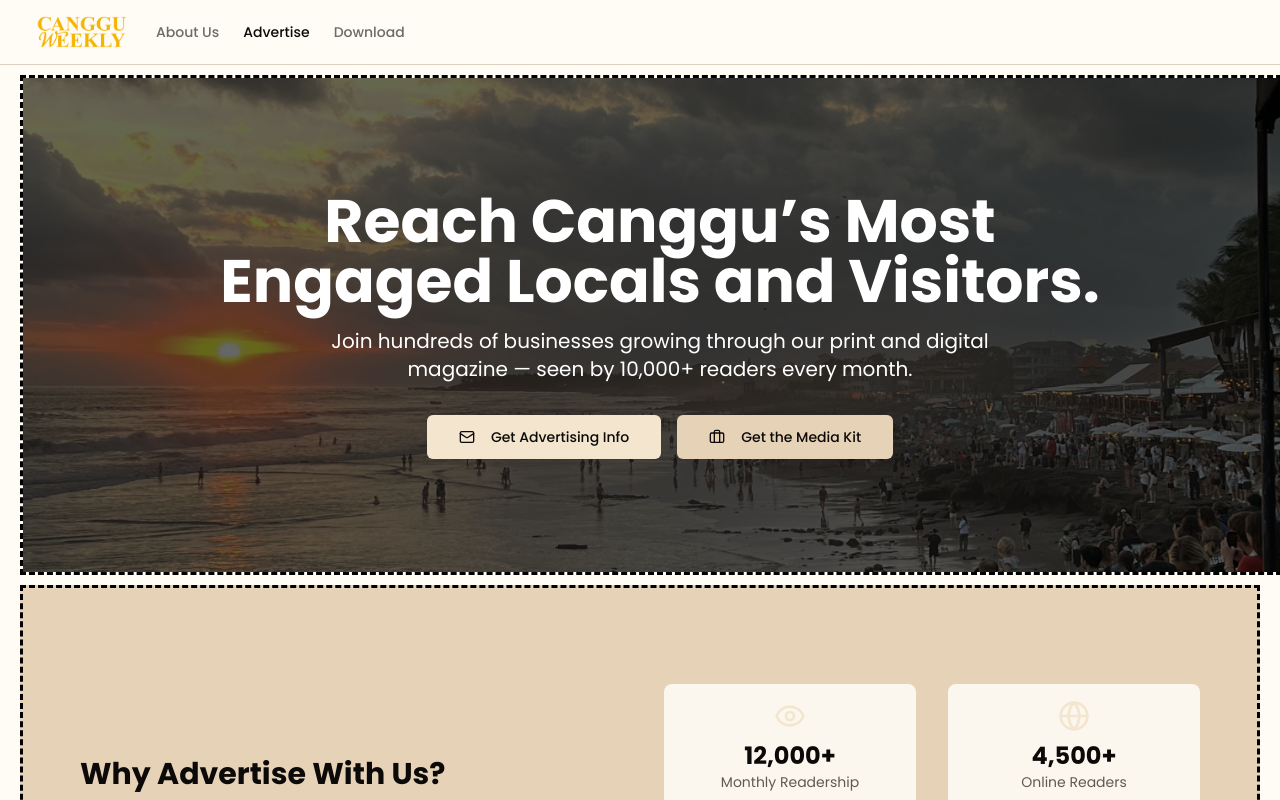
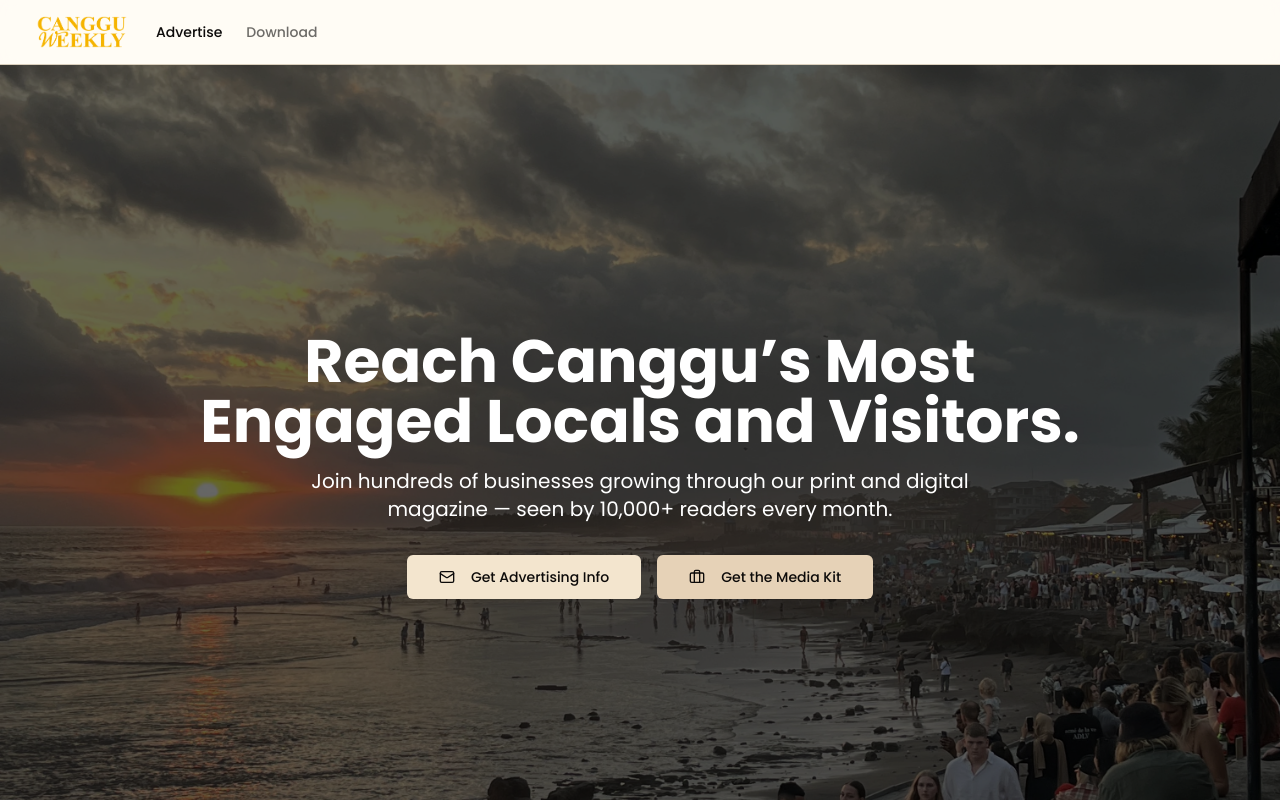
Before and after one commit to SpicyChickenDoang/canggu-weekly, a Next.js app: page /advertisers in a window 1280 px wide. Shown: the top 800 px of the page. Built offline with nearby package versions, Linux system fonts and the light colour scheme.

Commit message:
update layout tbc

```diff
--- a/src/app/api/pdfs/route.ts
+++ b/src/app/api/pdfs/route.ts
@@ -1,8 +1,8 @@
 // src/app/api/pdfs/route.js
 
 export async function GET() {
-  const backendURL = process.env.BE_URL || 'https://bc3b7fca0b25.ngrok-free.app';
-  const accessToken = process.env.ACCESS_TOKEN; // store securely in .env.local
+  const backendURL = process.env.BE_URL;
+  const accessToken = process.env.ACCESS_TOKEN;
 
   try {
     const res = await fetch(`${backendURL}/api/articles`, {
--- a/src/app/page.tsx
+++ b/src/app/page.tsx
@@ -2,10 +2,7 @@ import { getArticlesByIssue } from '@/lib/data';
 import { Hero } from '@/components/home/hero';
 import { AboutSection } from '@/components/home/about-section';
 import { DownloadSection } from '@/components/home/download-section';
-import { HowToSection } from '@/components/home/how-to-section';
-import { StatsSection } from '@/components/home/StatsSection';
 import { ContactSection } from '@/components/home/contact-section';
-import { ClientsSection } from '@/components/home/clients-section';
 import GMapsSection from '@/components/home/GmapsSection';
 
 export default function Home() {
@@ -28,12 +25,6 @@ export default function Home() {
 
       <DownloadSection />
 
-      <HowToSection />
-
-      <StatsSection />
-
-      <ClientsSection />
-
       <GMapsSection />
 
       <ContactSection />
--- a/src/components/advertisers/hero-section.tsx
+++ b/src/components/advertisers/hero-section.tsx
@@ -7,7 +7,7 @@ import { Mail, Briefcase } from 'lucide-react';
 
 export function HeroSection() {
   return (
-    <section className="relative h-[60vh] min-h-[500px] w-full border-black mx-5 my-[10px] border-dashed border-[3px] overflow-hidden">
+    <section className="relative min-h-screen w-full overflow-hidden flex justify-center items-center mb-8">
       <Image
         src="/images/img-7.webp"
         alt="Business meeting in a tropical location"
--- a/src/components/layout/header.tsx
+++ b/src/components/layout/header.tsx
@@ -14,7 +14,7 @@ const navLinks = [
   // { href: '/', label: 'Current Issue' },
   // { href: '/archive', label: 'Archive' },
   // { href: '/favorites', label: 'Favorites' },
-  { href: '/about', label: 'About Us' },
+  // { href: '/about', label: 'About Us' },
   { href: '/advertisers', label: 'Advertise' },
   { href: '/download-article', label: 'Download' },
   // { href: '/admin/image-suggester', label: 'Image Suggester' },
```
Also changed, not shown: src/components/advertisers/StatsSection.tsx (renamed from src/components/home/StatsSection.tsx), src/components/advertisers/clients-section.tsx (renamed from src/components/home/clients-section.tsx), src/components/advertisers/how-to-section.tsx (renamed from src/components/home/how-to-section.tsx).
